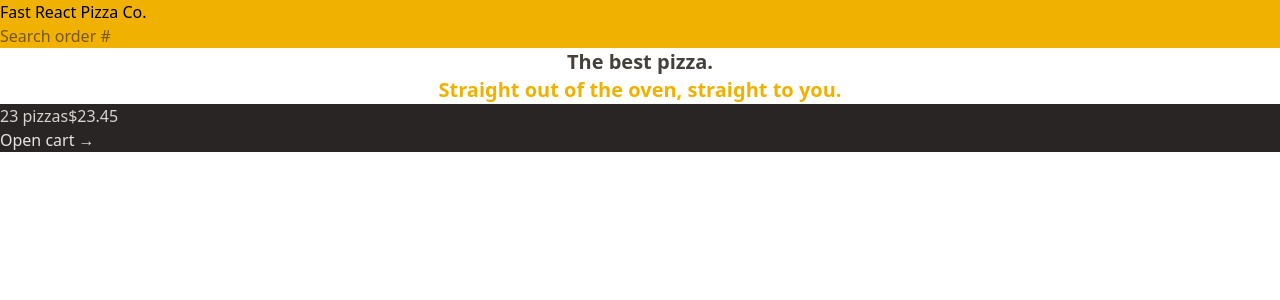
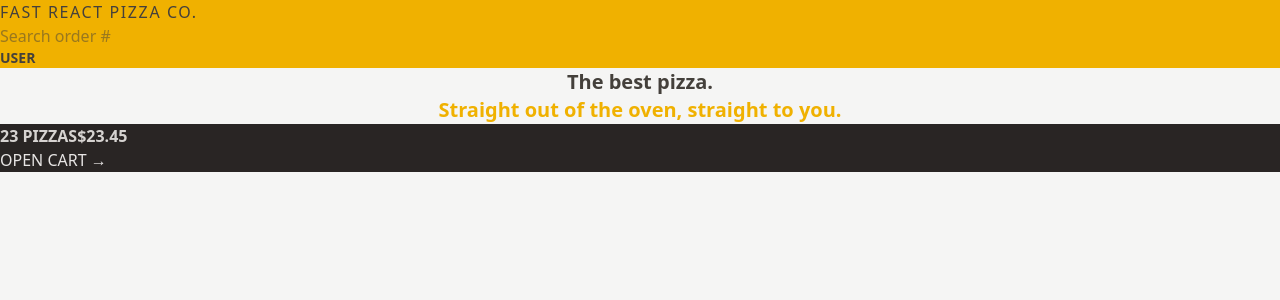
Before and after one commit to Ossi05/Fast-React-Pizza, a React (Vite) app: page / in a window 1280 px wide. Shown: the top 300 px of the page. Built offline with nearby package versions, Linux system fonts and the light colour scheme.

Commit message:
Add basic styles

```diff
--- a/index.html
+++ b/index.html
@@ -1,6 +1,5 @@
 <!doctype html>
 <html lang="en">
-
 	<head>
 		<meta charset="UTF-8" />
 		<link rel="icon" type="image/svg+xml" href="/vite.svg" />
@@ -8,9 +7,8 @@
 		<title>Fast React Pizza</title>
 	</head>
 
-<body>
+	<body class="bg-stone-100 text-stone-700">
 		<div id="root"></div>
 		<script type="module" src="/src/main.jsx"></script>
 	</body>
-
 </html>
--- a/src/features/cart/CartOverview.jsx
+++ b/src/features/cart/CartOverview.jsx
@@ -2,8 +2,8 @@
 
 function CartOverview() {
 	return (
-		<div className="bg-stone-800 text-stone-200">
-			<p className="text-stone-300">
+		<div className="bg-stone-800 text-stone-200 uppercase">
+			<p className="font-semibold text-stone-300">
 				<span>23 pizzas</span>
 				<span>$23.45</span>
 			</p>
--- a/src/features/user/Username.jsx
+++ b/src/features/user/Username.jsx
@@ -1,3 +1,3 @@
 export default function Username() {
-	return <div>User</div>;
+	return <div className="text-sm font-semibold">User</div>;
 }
--- a/src/ui/Header.jsx
+++ b/src/ui/Header.jsx
@@ -1,11 +1,15 @@
 import { Link } from "react-router-dom";
 import SearchOrder from "../features/order/SearchOrder";
+import Username from "../features/user/Username";
 
 export default function Header() {
 	return (
-		<header className="bg-yellow-500">
-			<Link to="/">Fast React Pizza Co.</Link>
+		<header className="bg-yellow-500 uppercase">
+			<Link to="/" className="tracking-widest">
+				Fast React Pizza Co.
+			</Link>
 			<SearchOrder />
+			<Username />
 		</header>
 	);
 }
--- a/src/ui/Home.jsx
+++ b/src/ui/Home.jsx
@@ -1,7 +1,7 @@
 function Home() {
 	return (
 		<div>
-			<h1 className="text-center text-xl font-semibold text-stone-700">
+			<h1 className="text-center text-xl font-semibold">
 				The best pizza.
 				<br />
 				<span className="text-yellow-500">
```
Lines whose indentation alone changed are shown as unchanged.
